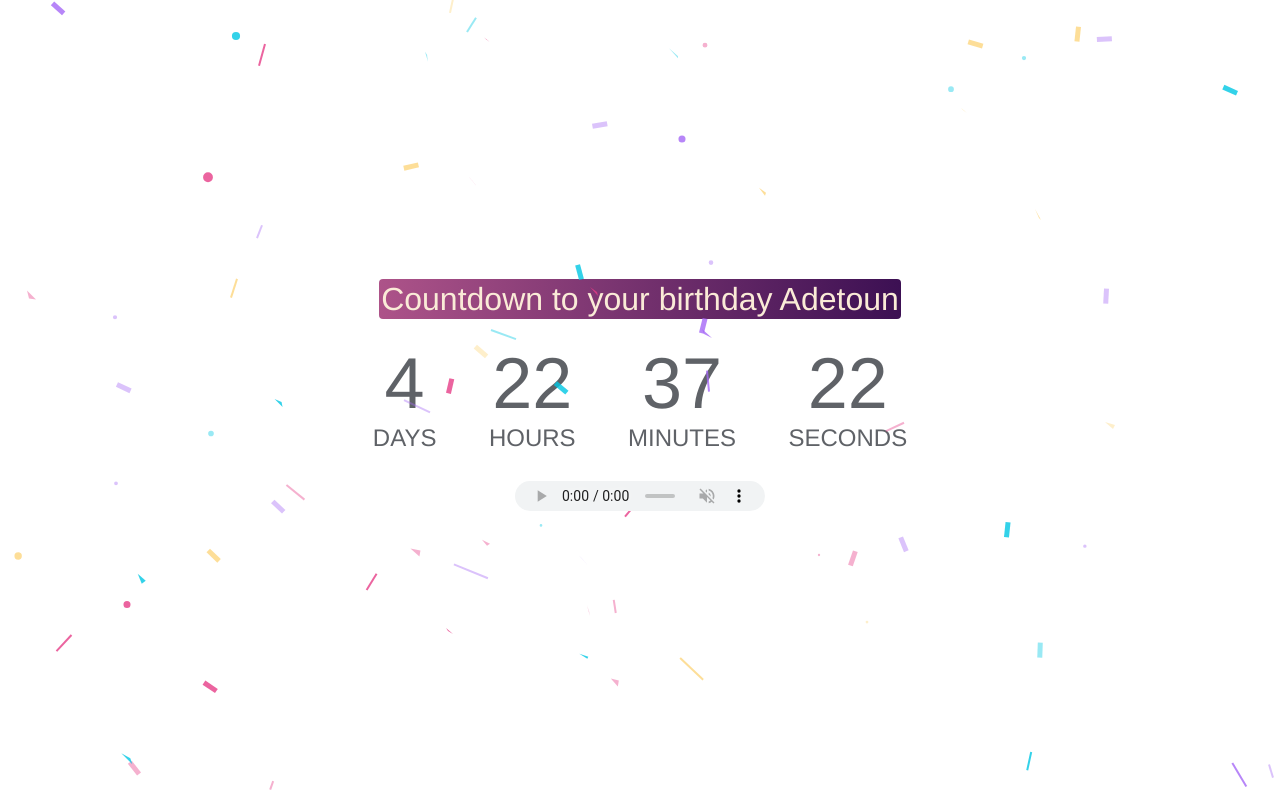
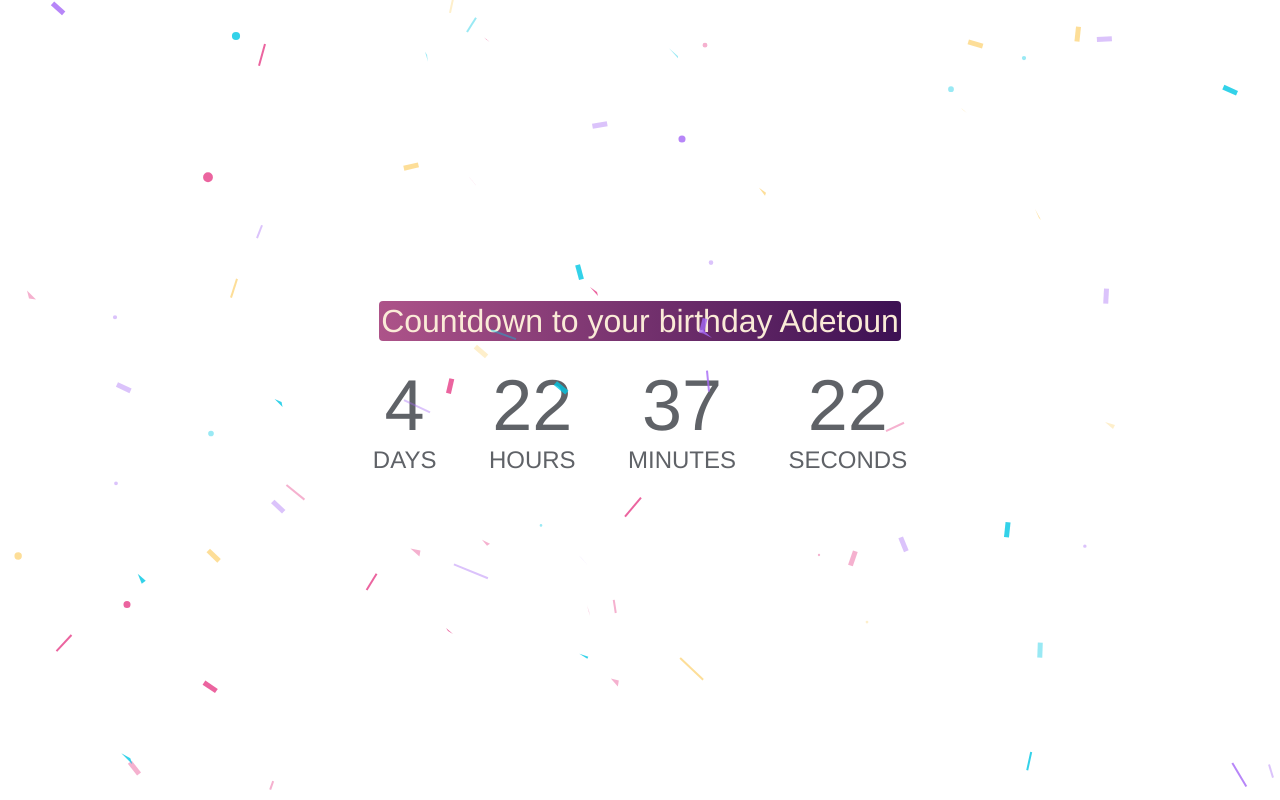
Before and after one commit to Mansheu/Adetoun-Birthday, a plain HTML site: page index.html in a window 1280 px wide. Drawn offline with Linux system fonts and the light colour scheme.

Commit message:
autoplay index.html

```diff
--- a/index.html
+++ b/index.html
@@ -22,7 +22,7 @@
       <li><span id="minute"></span>minutes</li>
       <li><span id="second"></span>seconds</li>
     </ul>
-    <audio controls autoplay muted>
+    <audio autoplay>
         <source src="audio/birthday.ogg" type="audio/ogg">
         <source src="audio/birthday.mp3" type="audio/mpeg">
         Your browser does not support the audio element.
```
